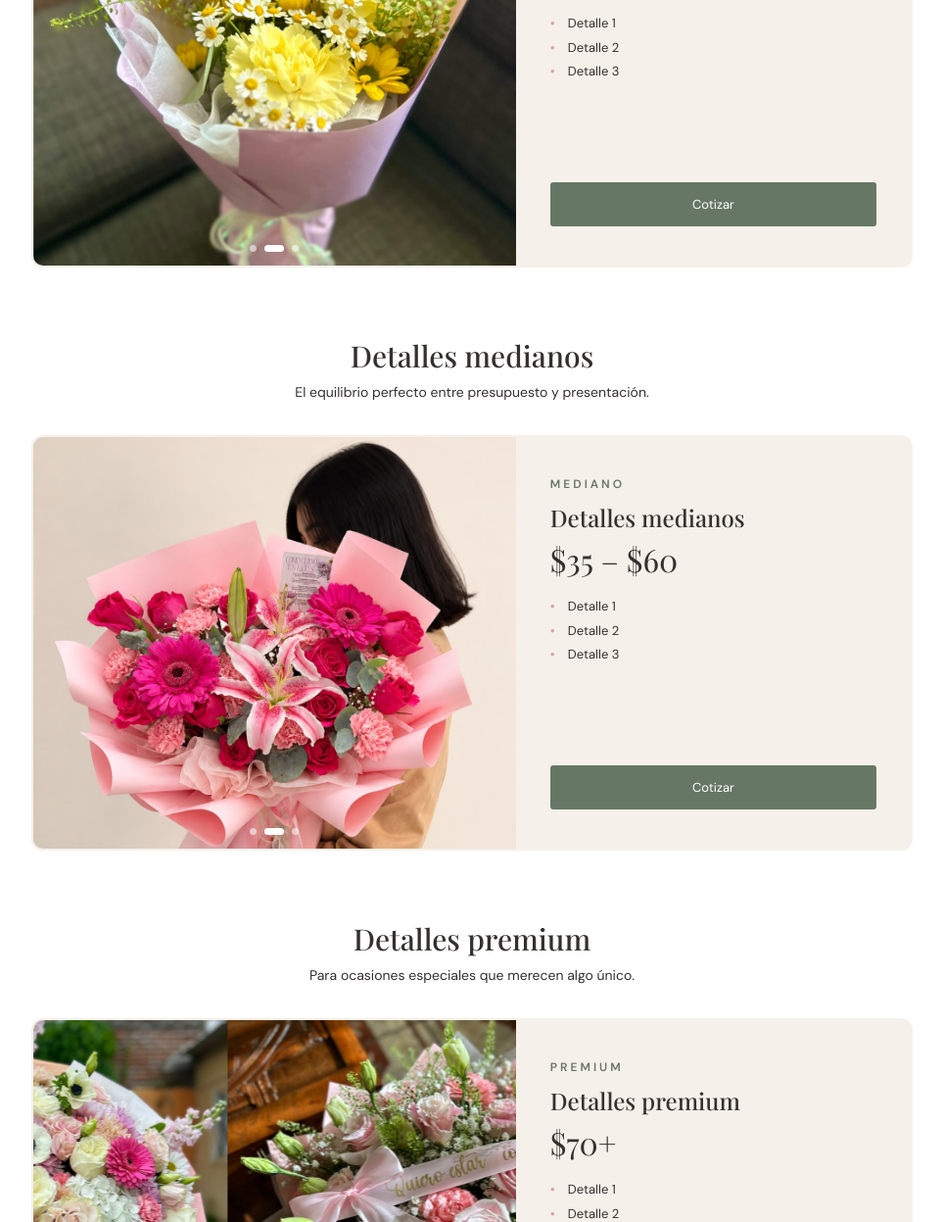
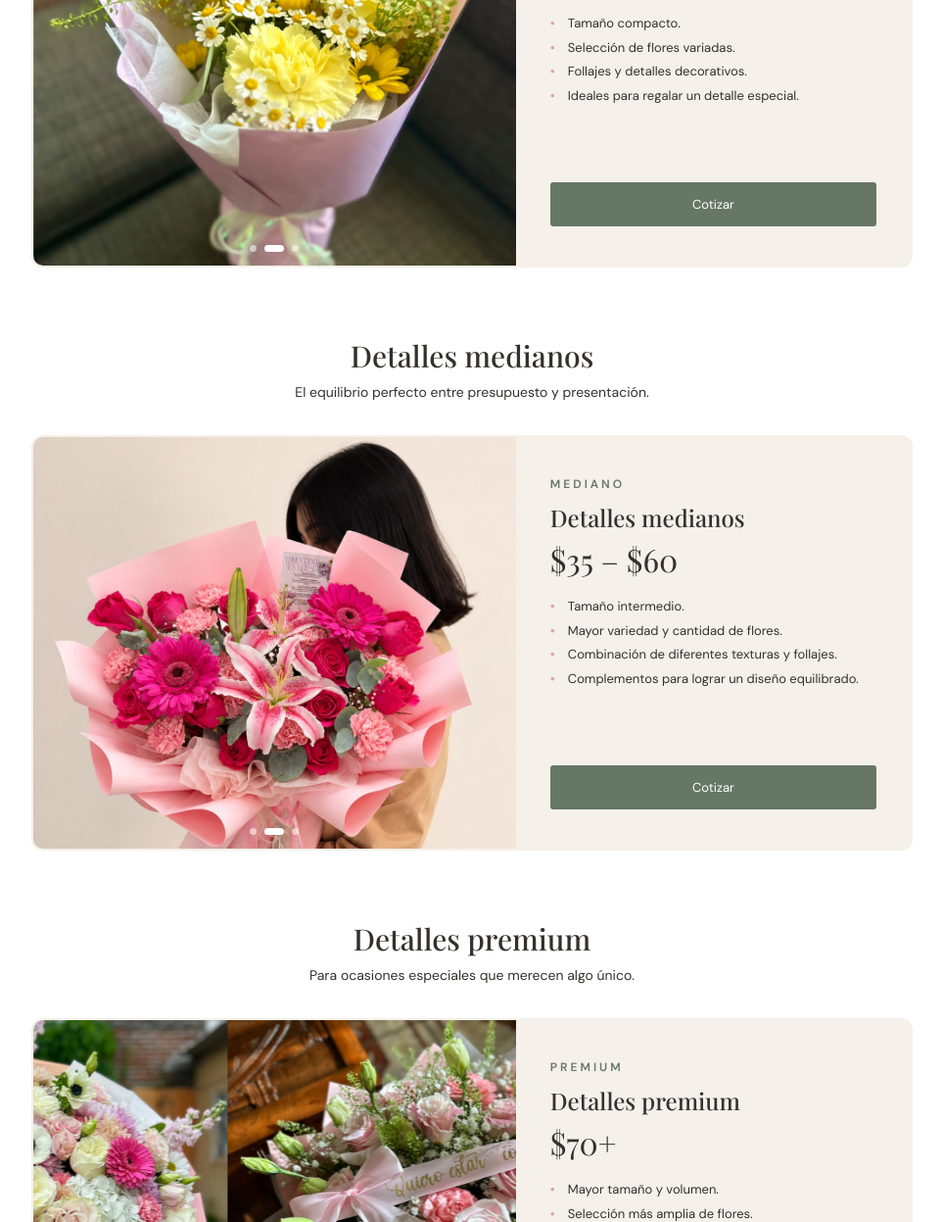
Before and after one commit to joelperazasalarrue-ui/DP-EVENTS, a plain HTML site: page html/portafolio.html in a window 1280 px wide. Shown: the part 613-1860 px from the top of the page at 98% size, without its empty margins (158-1121 px from the left). Drawn offline with nearby package versions, Linux system fonts and the light colour scheme.

Commit message:
Actualizacion de la pagina

```diff
--- a/html/portafolio.html
+++ b/html/portafolio.html
@@ -63,9 +63,10 @@
                     <h4>Detalles pequeños</h4>
                     <p class="precio">$15 – $30</p>
                     <ul class="precio-lista">
-                    <li>Detalle 1</li>
-                    <li>Detalle 2</li>
-                    <li>Detalle 3</li>
+                    <li>Tamaño compacto.</li>
+                    <li>Selección de flores variadas.</li>
+                    <li>Follajes y detalles decorativos.</li>
+                    <li>Ideales para regalar un detalle especial.</li>
                     </ul>
                     <a href="https://wa.me/50375059878" target="_blank" rel="noopener" class="boton">Cotizar</a>
                 </div>
@@ -98,10 +99,11 @@
                     <h4>Detalles medianos</h4>
                     <p class="precio">$35 – $60</p>
                     <ul class="precio-lista">
-                    <li>Detalle 1</li>
-                    <li>Detalle 2</li>
-                    <li>Detalle 3</li>
-                    </ul>
+                    <li>Tamaño intermedio.</li>
+                    <li>Mayor variedad y cantidad de flores.</li>
+                    <li>Combinación de diferentes texturas y follajes.</li>
+                    <li>Complementos para lograr un diseño equilibrado.</li>
+                </ul>
                     <a href="https://wa.me/50375059878" target="_blank" rel="noopener" class="boton">Cotizar</a>
                 </div>
             </article>
@@ -133,9 +135,10 @@
                     <h4>Detalles premium</h4>
                     <p class="precio">$70+</p>
                     <ul class="precio-lista">
-                    <li>Detalle 1</li>
-                    <li>Detalle 2</li>
-                    <li>Detalle 3</li>
+                    <li>Mayor tamaño y volumen.</li>
+                    <li>Selección más amplia de flores.</li>
+                    <li>Combinación de diferentes variedades.</li>
+                    <li>Follajes y detalles especiales que aportan presencia y elegancia.</li>
                     </ul>
                     <a href="https://wa.me/50375059878" target="_blank" rel="noopener" class="boton">Cotizar</a>
                 </div>
```
